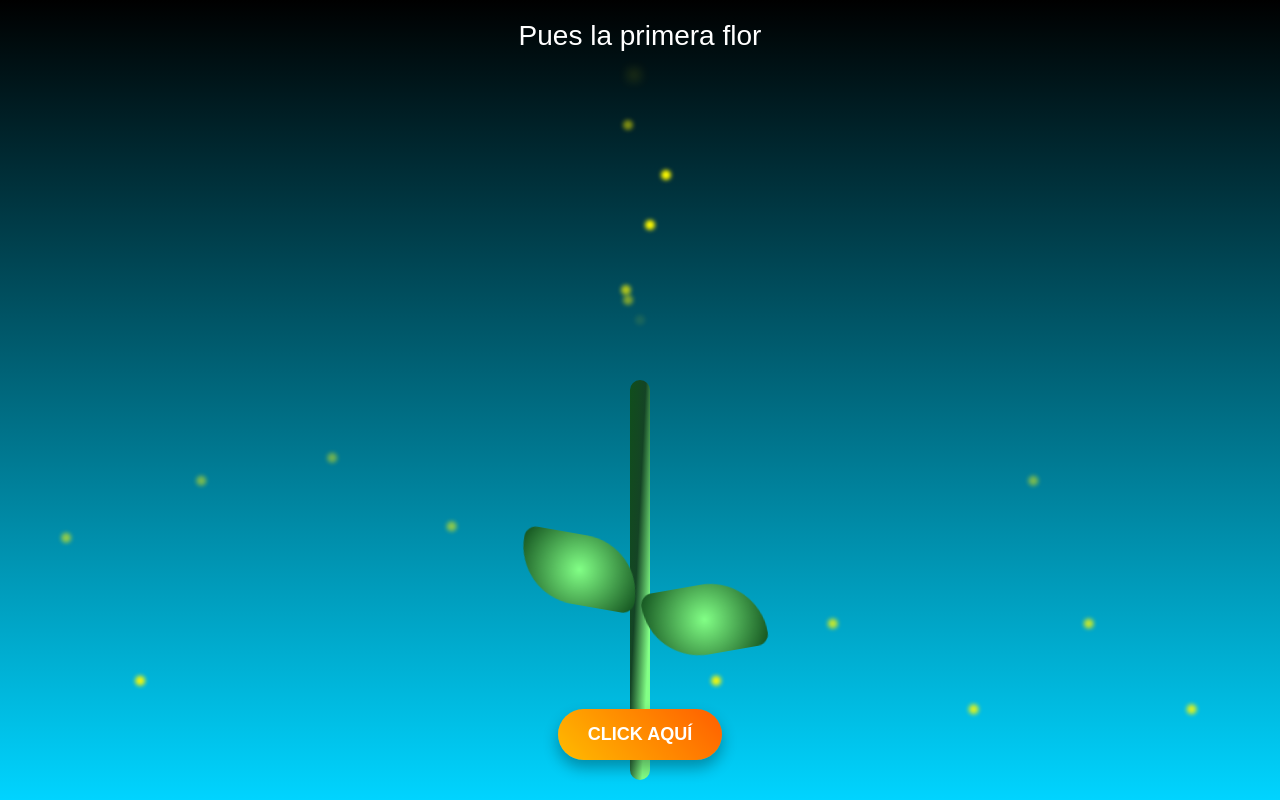
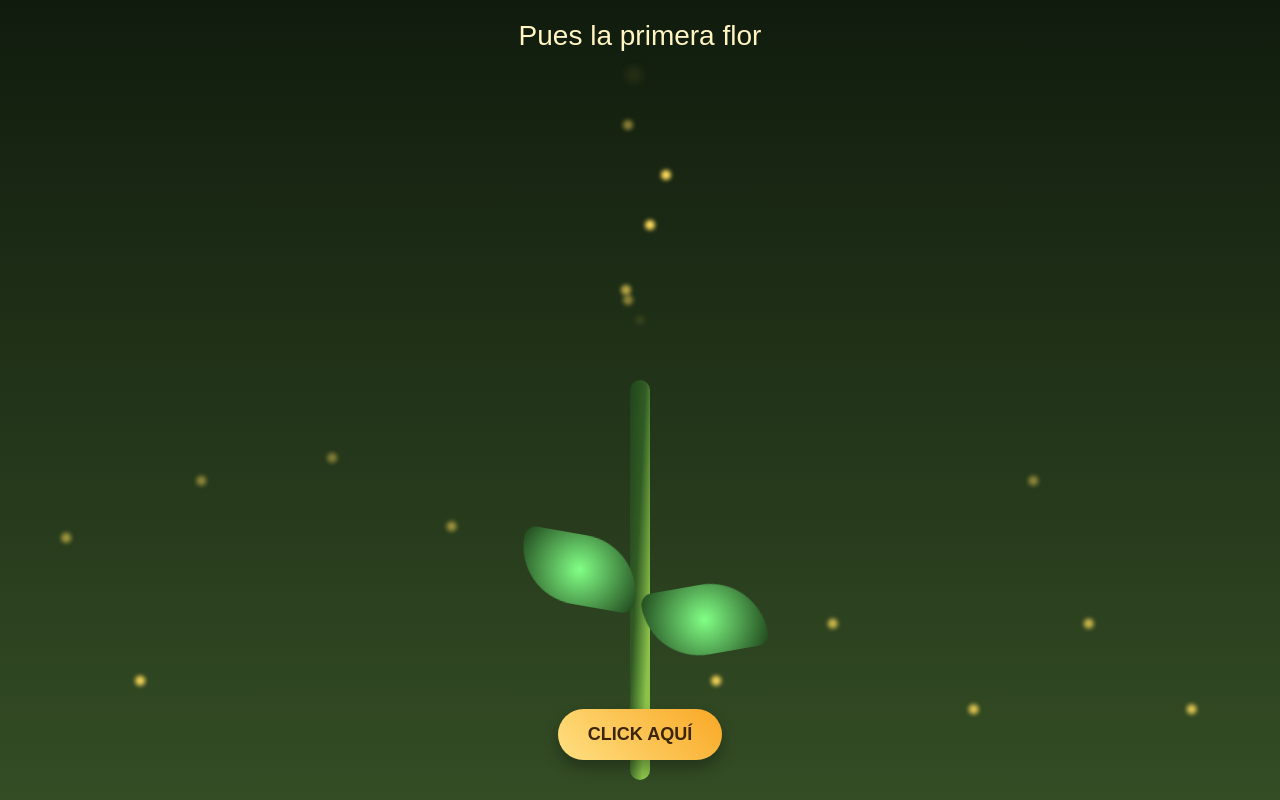
Before and after one commit to sondria1007/Florecitas, a plain HTML site: page florecilla.html in a window 1280 px wide. Drawn offline with Linux system fonts and the light colour scheme.

Commit message:
Update color gradients and styles in florecilla.html

```diff
--- a/florecilla.html
+++ b/florecilla.html
@@ -13,19 +13,19 @@
     }
 
     :root {
-      --color-bg: linear-gradient(to top, #00d4ff, #000);
+      --color-bg: linear-gradient(to top, #344d25, #101b0d);
 
       --line-color: linear-gradient(
         to left top,
-        #82ff86 20%,
-        #144425,
-        #104e1c
+        #8bc34a 20%,
+        #315b24,
+        #1f451b
       );
 
-      --flower-center: radial-gradient(circle, #000, #ff5e00);
-      --leaf-color: radial-gradient(circle, #82ff86, #104e1c);
-      /* Pétalos azules */
-      --petal-color: radial-gradient(circle, #0033ff, #00a2ff);
+      --flower-center: radial-gradient(circle, #241006 35%, #5a2d0c 72%, #8a4b13);
+      --leaf-color: radial-gradient(circle, #82ff86, #1f451b);
+      /* Pétalos amarillos de girasol */
+      --petal-color: radial-gradient(circle, #fff59d 5%, #ffca28 58%, #f59e0b 100%);
 
       /* ===== Medidas de la flor, en variables para poder escalarlas ===== */
       --stem-height: 400px;
@@ -50,7 +50,7 @@
       top: 20px;
       text-align: center;
       width: 100%;
-      color: #fff;
+      color: #fff4c2;
       font-family: Arial, sans-serif;
       font-weight: 300;
       font-size: 28px;
@@ -234,7 +234,7 @@
       position: absolute;
       width: 10px;
       height: 10px;
-      background-color: rgb(255, 251, 0);
+      background-color: rgb(255, 220, 90);
       border-radius: 50%;
       filter: blur(2px);
       z-index: 1;
@@ -373,8 +373,8 @@
       font-size: 18px;
       font-family: Arial, sans-serif;
       font-weight: 600;
-      color: #fff;
-      background: linear-gradient(45deg, #ffbb00, #ff5e00);
+      color: #3b2608;
+      background: linear-gradient(45deg, #ffe082, #f9a825);
       border: none;
       border-radius: 50px;
       cursor: pointer;
```
